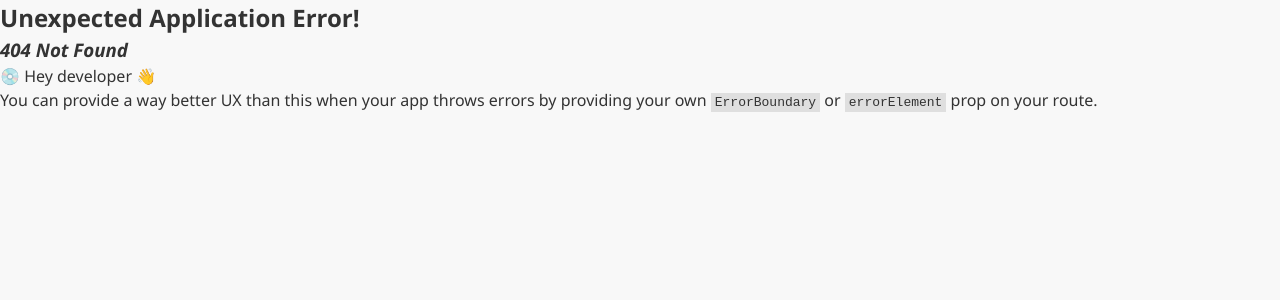
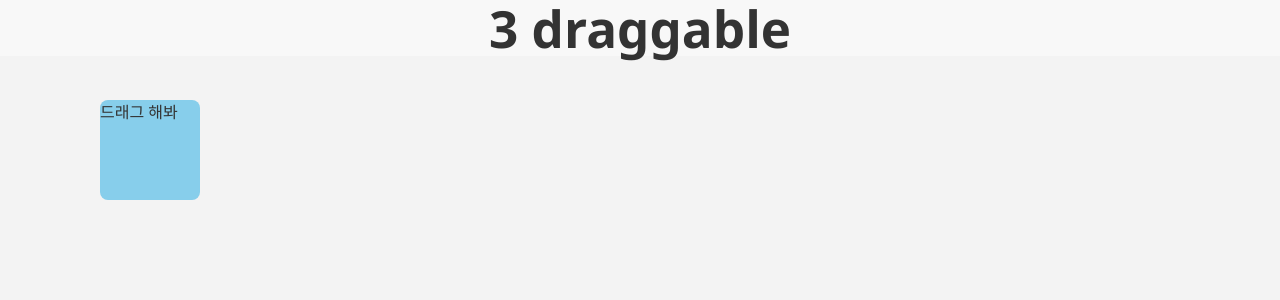
Before and after one commit to woohyun1031/interactive-artwork, a React (Vite) app in the folder photo-wall/: page /3 in a window 1280 px wide. Before the commit this address had no page. Shown: the top 300 px of the page. Built offline with nearby package versions, Linux system fonts and the light colour scheme.

Commit message:
Feat: DraggableBox 추가, routing 경로 수정

```diff
--- a/photo-wall/src/App.tsx
+++ b/photo-wall/src/App.tsx
@@ -1,8 +1,9 @@
 import './App.css'
-import BasicDragBox from "src/BasicDragBox.tsx";
+import BasicDragBox from "src/component/BasicDragBox.tsx";
 import {createBrowserRouter, Navigate, RouterProvider} from 'react-router-dom';
-import SmoothFollowBox from "src/SmoothFollowBox.tsx";
-import PhotoWall from "src/PhotoWall.tsx";
+import SmoothFollowBox from "src/component/SmoothFollowBox.tsx";
+import PhotoWall from "src/component/PhotoWall.tsx";
+import DraggableBox from './component/DraggableBox';
 
 
 const router = createBrowserRouter([
@@ -11,20 +12,27 @@ const router = createBrowserRouter([
         children: [
             {
                 index: true,
-                element: <Navigate to={'/basic'} />,
+                element: <Navigate to={'/1'} />,
             },
             {
-                path:'basic',
+                path:'1',
                 element: <div>
-                    <h1 style={{ textAlign: 'center' }}>basic</h1>
+                    <h1 style={{ textAlign: 'center' }}>1 basic</h1>
                     <BasicDragBox />
                 </div>
             },
             {
-                path:'smooth',
+                path:'2',
                 element: <div>
-                    <h1 style={{ textAlign: 'center' }}>smooth</h1>
+                    <h1 style={{ textAlign: 'center' }}>2 smooth</h1>
                     <SmoothFollowBox />
+                </div>
+            },
+            {
+                path:'3',
+                element: <div>
+                    <h1 style={{ textAlign: 'center' }}>3 draggable</h1>
+                    <DraggableBox />
                 </div>
             },
             {
--- /dev/null
+++ b/photo-wall/src/component/DraggableBox.tsx
@@ -0,0 +1,54 @@
+import React, { useRef, useState } from 'react';
+
+export default function DraggableBox() {
+    const [pos, setPos] = useState({ x: 100, y: 100 });  // 박스 위치
+    const isDragging = useRef(false);                   // 드래그 중인지 여부
+    const startMouse = useRef({ x: 0, y: 0 });           // 마우스 시작 위치
+    const startPos = useRef({ x: 0, y: 0 });             // 박스 시작 위치
+
+    const handleMouseDown = (e: React.MouseEvent) => {
+        isDragging.current = true;
+        startMouse.current = { x: e.clientX, y: e.clientY };
+        startPos.current = { ...pos };
+    };
+
+    const handleMouseMove = (e: React.MouseEvent) => {
+        if (!isDragging.current) return;
+        const dx = e.clientX - startMouse.current.x;
+        const dy = e.clientY - startMouse.current.y;
+        setPos({
+            x: startPos.current.x + dx,
+            y: startPos.current.y + dy
+        });
+    };
+
+    const handleMouseUp = () => {
+        isDragging.current = false;
+    };
+
+    return (
+        <div
+            onMouseMove={handleMouseMove}
+            onMouseUp={handleMouseUp}
+            onMouseLeave={handleMouseUp}
+            style={{ width: '100vw', height: '100vh', background: '#f3f3f3' }}
+        >
+            <div
+                onMouseDown={handleMouseDown}
+                style={{
+                    position: 'absolute',
+                    left: `${pos.x}px`,
+                    top: `${pos.y}px`,
+                    width: '100px',
+                    height: '100px',
+                    background: 'skyblue',
+                    borderRadius: '8px',
+                    cursor: 'grab',
+                    userSelect: 'none'
+                }}
+            >
+                드래그 해봐
+            </div>
+        </div>
+    );
+}
```
Also changed, not shown: photo-wall/src/component/BasicDragBox.tsx (renamed from photo-wall/src/BasicDragBox.tsx), photo-wall/src/component/PhotoWall.tsx (renamed from photo-wall/src/PhotoWall.tsx), photo-wall/src/component/SmoothFollowBox.tsx (renamed from photo-wall/src/SmoothFollowBox.tsx).
